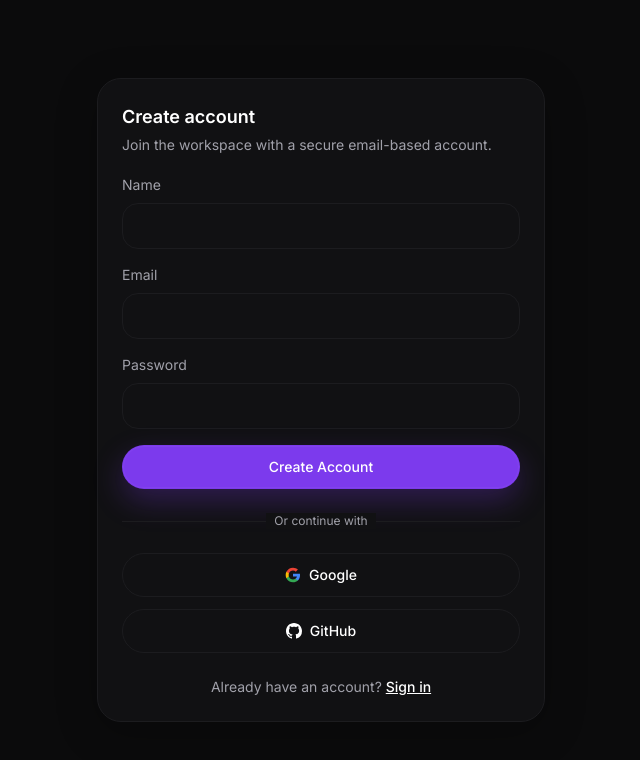
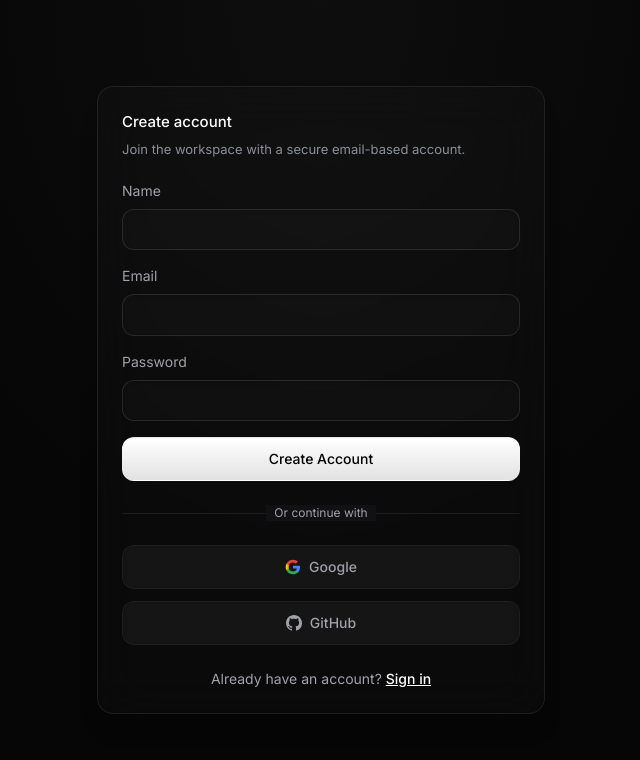
Before and after one commit to Mariya-Jiji/Module-11, a Next.js app: page /auth/signup in a window 1280 px wide. Shown: the top 760 px of the page, without its empty margins (319-959 px from the left). Built offline with nearby package versions, Linux system fonts and the light colour scheme.

Commit message:
changed UI

```diff
--- a/app/auth/signin/page.tsx
+++ b/app/auth/signin/page.tsx
@@ -32,7 +32,7 @@ function SignInForm() {
     if (result?.error) {
       setError('Invalid email or password.');
     } else {
-      window.location.href = '/dashboard';
+      window.location.href = '/';
     }
   }
 
@@ -40,7 +40,7 @@ function SignInForm() {
     setError(null);
     if (provider === 'google') setIsLoadingGoogle(true);
     if (provider === 'github') setIsLoadingGithub(true);
-    signIn(provider, { callbackUrl: '/dashboard' });
+    signIn(provider, { callbackUrl: '/' });
   };
 
   return (
@@ -111,10 +111,13 @@ function SignInForm() {
 
 export default function SignInPage() {
   return (
-    <main className="flex min-h-screen items-center justify-center bg-[#0B0B0C] px-4 py-16 text-white sm:px-6">
-      <Suspense fallback={<Card title="Loading..." description="Please wait" className="w-full max-w-md" />}>
-        <SignInForm />
-      </Suspense>
+    <main className="relative flex min-h-screen items-center justify-center bg-[#060606] px-4 py-16 text-white sm:px-6 overflow-hidden">
+      <div className="absolute inset-0 bg-[radial-gradient(ellipse_at_top,_var(--tw-gradient-stops))] from-white/[0.04] via-[#060606] to-[#060606] opacity-80 pointer-events-none"></div>
+      <div className="relative z-10 w-full max-w-md flex flex-col items-center animate-in fade-in slide-in-from-bottom-4 duration-500 ease-out">
+        <Suspense fallback={<Card title="Loading..." description="Please wait" className="w-full max-w-md" />}>
+          <SignInForm />
+        </Suspense>
+      </div>
     </main>
   );
 }
--- a/app/auth/signup/page.tsx
+++ b/app/auth/signup/page.tsx
@@ -51,7 +51,7 @@ function SignUpForm() {
     setError(null);
     if (provider === 'google') setIsLoadingGoogle(true);
     if (provider === 'github') setIsLoadingGithub(true);
-    signIn(provider, { callbackUrl: '/dashboard' });
+    signIn(provider, { callbackUrl: '/' });
   };
 
   if (success) {
@@ -140,10 +140,13 @@ function SignUpForm() {
 
 export default function SignUpPage() {
   return (
-    <main className="flex min-h-screen items-center justify-center bg-[#0B0B0C] px-4 py-16 text-white sm:px-6">
-      <Suspense fallback={<Card title="Loading..." description="Please wait" className="w-full max-w-md" />}>
-        <SignUpForm />
-      </Suspense>
+    <main className="relative flex min-h-screen items-center justify-center bg-[#060606] px-4 py-16 text-white sm:px-6 overflow-hidden">
+      <div className="absolute inset-0 bg-[radial-gradient(ellipse_at_top,_var(--tw-gradient-stops))] from-white/[0.04] via-[#060606] to-[#060606] opacity-80 pointer-events-none"></div>
+      <div className="relative z-10 w-full max-w-md flex flex-col items-center animate-in fade-in slide-in-from-bottom-4 duration-500 ease-out">
+        <Suspense fallback={<Card title="Loading..." description="Please wait" className="w-full max-w-md" />}>
+          <SignUpForm />
+        </Suspense>
+      </div>
     </main>
   );
 }
--- a/app/dashboard/discover/page.tsx
+++ /dev/null
@@ -1,9 +0,0 @@
-import { Shell } from '@/components/ui/shell';
-
-export default function DiscoverPage() {
-  return (
-    <Shell>
-      <div />
-    </Shell>
-  );
-}
--- a/app/globals.css
+++ b/app/globals.css
@@ -4,12 +4,12 @@
 
 :root {
   color-scheme: dark;
-  --background: #0B0B0C;
-  --card: #111113;
-  --border: #1C1C1F;
-  --text-primary: #FFFFFF;
-  --text-secondary: #A1A1AA;
-  --accent: #7C3AED;
+  --background: #060606;
+  --card: rgba(255, 255, 255, 0.02);
+  --border: rgba(255, 255, 255, 0.08);
+  --text-primary: #EDEDED;
+  --text-secondary: #8A8F98;
+  --accent: #FFFFFF;
 }
 
 html {
--- a/components/ui/button.tsx
+++ b/components/ui/button.tsx
@@ -15,12 +15,12 @@ export function Button({
   children,
   ...props
 }: ButtonProps) {
-  const base = 'inline-flex items-center justify-center rounded-full border font-medium transition-all duration-200 focus:outline-none focus:ring-2 focus:ring-violet-500/40 focus:ring-offset-2 focus:ring-offset-[#0B0B0C] disabled:cursor-not-allowed disabled:opacity-60';
+  const base = 'inline-flex items-center justify-center rounded-xl border font-medium transition-all duration-300 ease-out focus:outline-none focus:ring-2 focus:ring-white/20 focus:ring-offset-2 focus:ring-offset-[#060606] disabled:cursor-not-allowed disabled:opacity-50 active:scale-[0.98]';
 
   const variants: Record<ButtonVariant, string> = {
-    primary: 'border-transparent bg-[#7C3AED] text-white shadow-[0_0_0_1px_rgba(255,255,255,0.04)_inset,0_12px_30px_rgba(124,58,237,0.28)] hover:bg-[#6D28D9]',
-    secondary: 'border-[#1C1C1F] bg-[#111113] text-white hover:border-[#2A2A2F] hover:bg-[#17171A]',
-    ghost: 'border-transparent bg-transparent text-[#A1A1AA] hover:bg-[#111113] hover:text-white',
+    primary: 'border-white/10 bg-gradient-to-b from-white to-[#E2E2E2] text-black shadow-[0_1px_2px_rgba(255,255,255,0.1)_inset] hover:from-white hover:to-white hover:shadow-[0_1px_4px_rgba(255,255,255,0.2)_inset,0_0_15px_rgba(255,255,255,0.1)]',
+    secondary: 'border-white/5 bg-white/[0.03] text-[#A1A1AA] hover:text-white hover:bg-white/[0.08] hover:border-white/10 backdrop-blur-sm',
+    ghost: 'border-transparent bg-transparent text-[#A1A1AA] hover:bg-white/5 hover:text-white',
   };
 
   const sizes: Record<ButtonSize, string> = {
--- a/components/ui/card.tsx
+++ b/components/ui/card.tsx
@@ -9,17 +9,20 @@ interface CardProps extends React.HTMLAttributes<HTMLDivElement> {
 export function Card({ className, title, description, footer, children, ...props }: CardProps) {
   return (
     <div
-      className={cn('rounded-3xl border border-[#1C1C1F] bg-[#111113] p-6 shadow-[0_10px_40px_rgba(0,0,0,0.25)]', className)}
+      className={cn(
+        'rounded-2xl border border-white/[0.08] bg-white/[0.02] p-6 shadow-xl backdrop-blur-xl transition-all duration-300 ease-out hover:border-white/[0.12] hover:bg-white/[0.03]',
+        className
+      )}
       {...props}
     >
       {(title || description) && (
         <div className="mb-5">
-          {title ? <h3 className="text-lg font-semibold text-white">{title}</h3> : null}
-          {description ? <p className="mt-1 text-sm text-[#A1A1AA]">{description}</p> : null}
+          {title ? <h3 className="text-[15px] font-medium text-white">{title}</h3> : null}
+          {description ? <p className="mt-1.5 text-[13px] text-[#8A8F98] leading-relaxed">{description}</p> : null}
         </div>
       )}
       {children}
-      {footer ? <div className="mt-5 border-t border-[#1C1C1F] pt-4">{footer}</div> : null}
+      {footer ? <div className="mt-6 border-t border-white/[0.08] pt-5">{footer}</div> : null}
     </div>
   );
 }
--- a/components/ui/input.tsx
+++ b/components/ui/input.tsx
@@ -11,8 +11,8 @@ export function Input({ className, label, error, ...props }: InputProps) {
       {label ? <span className="mb-2 block text-sm text-[#A1A1AA]">{label}</span> : null}
       <input
         className={cn(
-          'w-full rounded-2xl border border-[#1C1C1F] bg-[#111113] px-4 py-3 text-sm text-white outline-none transition focus:border-violet-500/70 focus:ring-2 focus:ring-violet-500/20',
-          error && 'border-red-500/60',
+          'w-full rounded-xl border border-white/10 bg-white/[0.02] px-4 py-2.5 text-[13px] text-white outline-none transition-all duration-300 focus:border-white/30 focus:bg-white/[0.04] focus:ring-4 focus:ring-white/5 shadow-inner',
+          error && 'border-red-500/50 focus:border-red-500/50 focus:ring-red-500/20',
           className,
         )}
         {...props}
--- a/components/ui/shell.tsx
+++ b/components/ui/shell.tsx
@@ -17,12 +17,10 @@ interface ShellProps {
 }
 
 const navItems = [
-  { href: '/', label: 'Tools', icon: LayoutDashboard },
-  { href: '/dashboard/discover', label: 'Discover', icon: Compass },
+  { href: '/dashboard/profile', label: 'Profile', icon: UserIcon },
   { href: '/dashboard/saved-tools', label: 'Saved Tools', icon: PenTool },
   { href: '/dashboard/bookmarks', label: 'Bookmarks', icon: Bookmark },
   { href: '/dashboard/history', label: 'History', icon: Clock },
-  { href: '/dashboard/profile', label: 'Profile', icon: UserIcon },
   { href: '/dashboard/settings', label: 'Settings', icon: Settings },
 ];
 
@@ -44,7 +42,7 @@ export function Shell({ children, title, description, actions }: ShellProps) {
       {/* Fixed Left Sidebar */}
       <aside
         className={cn(
-          "fixed inset-y-0 left-0 z-50 flex w-64 flex-col border-r border-border bg-background transition-transform duration-300 ease-in-out lg:translate-x-0",
+          "fixed inset-y-0 left-0 z-50 flex w-64 flex-col border-r border-white/5 bg-background/80 backdrop-blur-2xl transition-transform duration-300 ease-in-out lg:translate-x-0",
           isMobileMenuOpen ? "translate-x-0" : "-translate-x-full"
         )}
       >
@@ -127,7 +125,7 @@ export function Shell({ children, title, description, actions }: ShellProps) {
       {/* Main Content Area */}
       <main className="flex flex-1 flex-col lg:pl-64">
         {/* Top Header */}
-        <header className="sticky top-0 z-10 flex h-16 shrink-0 items-center justify-between border-b border-border bg-background/80 px-4 backdrop-blur-md sm:px-6 lg:px-8">
+        <header className="sticky top-0 z-10 flex h-16 shrink-0 items-center justify-between border-b border-white/5 bg-background/60 px-4 backdrop-blur-2xl sm:px-6 lg:px-8">
           <div className="flex items-center gap-4 lg:hidden">
             <Button variant="secondary" size="icon" className="shrink-0 rounded-full" onClick={() => setIsMobileMenuOpen(true)}>
               <Menu className="h-4 w-4" />
--- a/lib/auth.config.ts
+++ b/lib/auth.config.ts
@@ -25,7 +25,7 @@ export const authConfig = {
         if (isLoggedIn) return true;
         return false; // Redirect unauthenticated users to login page
       } else if (isLoggedIn && nextUrl.pathname === '/auth/signin') {
-        return Response.redirect(new URL('/dashboard', nextUrl));
+        return Response.redirect(new URL('/', nextUrl));
       }
       return true;
     },
```
